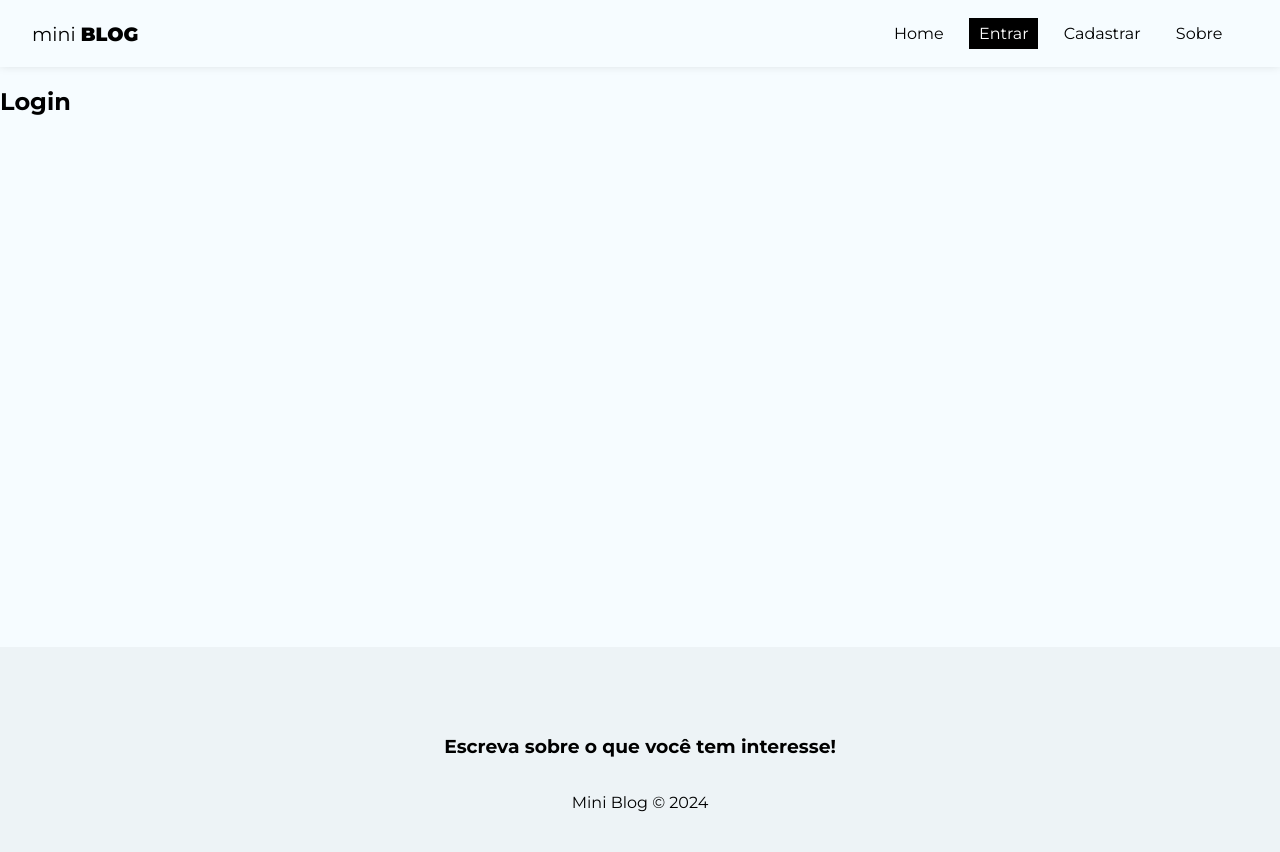
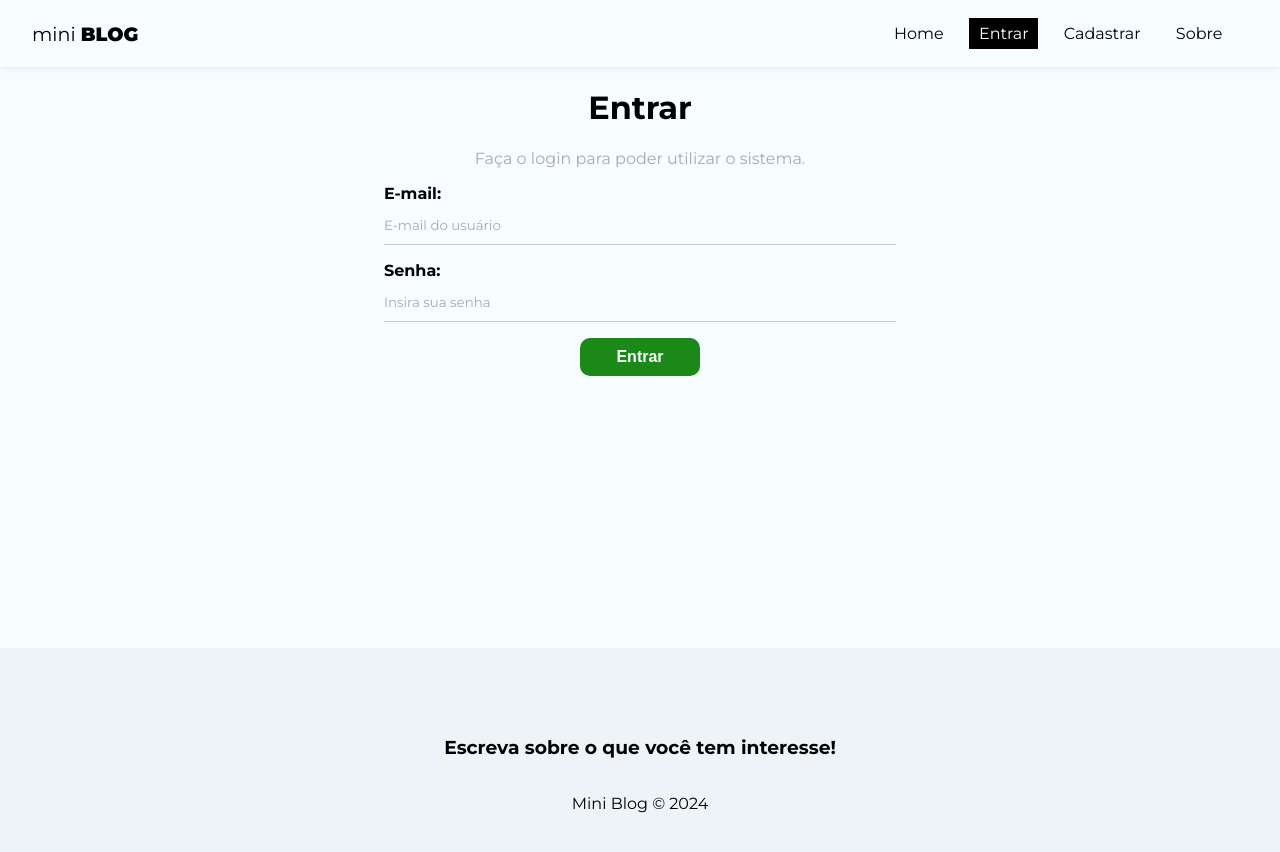
Before and after one commit to devpabloh/Projeto_miniBlog_react, a React (Create React App) app in the folder miniblog/: page /login in a window 1280 px wide. Shown: the top 852 px of the page. Built offline with nearby package versions, Linux system fonts and the light colour scheme; no server answers.

Commit message:
atualização

```diff
--- a/miniblog/src/App.js
+++ b/miniblog/src/App.js
@@ -51,10 +51,10 @@
           <Routes>
             <Route path='/' element={<Home/>}/>
             <Route path='/about' element={<About/>}/>
-            <Route path='/login' element={<Login/>}/>
-            <Route path='/register' element={<Register/>}/>
-            <Route path='/post/Createpost' element={<Createpost/>}/>
-            <Route path='/dashboard' element={<Dashboard/>}/>
+            <Route path='/login' element={!user? <Login/> : <Navigate to='/'/>}/>
+            <Route path='/register' element={!user? <Register/>:<Navigate to='/'/>}/>
+            <Route path='/post/Createpost' element={user ? <Createpost/>: <Navigate to='/login'/>}/>
+            <Route path='/dashboard' element={user ? <Dashboard/> : <Navigate to='/login'/>}/>
           </Routes>
         </div>
         <Footer/>
--- a/miniblog/src/components/NavBar.js
+++ b/miniblog/src/components/NavBar.js
@@ -8,6 +8,7 @@
 
 const NavBar = () => {
   const {user} = useAuthValue();
+  const {logout} = useAuthentication();
 
 
   return (
@@ -30,6 +31,11 @@
               </>
             )}
             <li><NavLink to="/about" className={({isActive})=> (isActive ? styles.active : "")}>Sobre</NavLink></li>
+            {user && (
+              <li>
+                <button onClick={logout}>Sair</button>
+              </li>
+            )}
         </ul>
     </nav>
   )
--- a/miniblog/src/firebase/config.js
+++ b/miniblog/src/firebase/config.js
@@ -1,6 +1,8 @@
 
 import { initializeApp } from "firebase/app";
 import { getFirestore } from "firebase/firestore";
+
+
 
 const firebaseConfig = {
   apiKey: "AIzaSyDoOYA2cuDy7hK1R-UDF3j_6DPtjbeHlV4",
--- a/miniblog/src/hooks/useAuthentication.js
+++ b/miniblog/src/hooks/useAuthentication.js
@@ -24,6 +24,7 @@
       }
     }
 
+    // register
     const createUser = async (data) => {
         checkIfIsCancelled();
 
@@ -60,6 +61,43 @@
     }
 };
 
+  const logout = () =>{
+
+    checkIfIsCancelled();
+
+    signOut(auth);
+  }
+
+  // login - sign in
+  const login = async (data) => {
+    checkIfIsCancelled();
+
+    setLoading(true);
+    setError(false);
+
+    try {
+      await signInWithEmailAndPassword(auth, data.email, data.password);
+    } catch (error) {
+
+      console.log(error.message);
+      console.log(typeof error.message);
+      console.log(error.message.includes("user-not"));
+
+      let systemErrorMessage;
+
+      if (error.message.includes("user-not-found")) {
+        systemErrorMessage = "Usuário não encontrado.";
+      } else if (error.message.includes("wrong-password")) {
+        systemErrorMessage = "Senha incorreta.";
+      } else {
+        systemErrorMessage = "Ocorreu um erro, por favor tenta mais tarde.";
+      }
+
+      setError(systemErrorMessage);
+      setLoading(false);
+    }
+  };
+
   useEffect(() => {
     return () => setCancelled(true);
   }, []);
@@ -69,5 +107,7 @@
     createUser,
     error,
     loading,
+    logout,
+    login,
   };
 };
--- a/miniblog/src/pages/About/About.js
+++ b/miniblog/src/pages/About/About.js
@@ -1,8 +1,14 @@
+import { Link } from "react-router-dom";
+import styles from "../About/About.module.css"
+
 const About = () => {
   return (
-    <div>
-        <h1>About</h1>
+    <div className={styles.about}>
+        <h2>Sobre o Mini <span>Blog</span></h2>
+        <p>Este projeto consiste em um blog feito com React no front-end e Firebase no back-end.</p>
+        <Link to='/post/Createpost' className="btn">Criar post</Link>
     </div>
+
   );
 };
 
--- a/miniblog/src/pages/About/About.module.css
+++ b/miniblog/src/pages/About/About.module.css
@@ -0,0 +1,18 @@
+.about{
+    text-align: center;
+    display: flex;
+    flex-direction: column;
+    align-items: center;
+
+}
+
+.about p{
+    color: #aaa;
+    margin-bottom: 2em;
+}
+
+.about a{
+    display: block;
+    margin-top: 15px;
+    padding: 10px 15px;
+}
--- a/miniblog/src/pages/Login/Login.js
+++ b/miniblog/src/pages/Login/Login.js
@@ -1,9 +1,60 @@
 import styles from "../Login/Login.module.css";
 
+import { useEffect, useState } from "react";
+import { useAuthentication } from "../../hooks/useAuthentication";
+
 const Login = () => {
+  const [email, setEmail] = useState("");
+  const [password, setPassword] = useState("");
+  const [error, setError] = useState("")
+
+  const { login, error: authError, loading } = useAuthentication();
+
+  const handleSubmit = async (e)=>{
+    e.preventDefault();
+
+    setError("");
+
+    const user = {
+      email,
+      password,
+    };
+
+    const res = await login(user);
+    console.log(res);
+  };
+
+  useEffect(()=>{
+    if(authError){
+      setError(authError)
+    }
+  }, [authError])
+
   return (
-    <div>
-        <h2>Login</h2>
+    <div className={styles.login}>
+        <h1>Entrar</h1>
+        <p>Faça o login para poder utilizar o sistema.</p>
+
+        <form onSubmit={handleSubmit}>
+
+          <label>
+            <span>E-mail:</span>
+            <input type="email" name="email" required placeholder="E-mail do usuário" value={email} onChange={(e)=>setEmail(e.target.value)} />
+          </label>
+
+          <label>
+            <span>Senha:</span>
+            <input type="password" name="password" required placeholder="Insira sua senha" value={password} onChange={(e)=>setPassword(e.target.value)}/>
+          </label>
+
+          {!loading && <button className="btn">Entrar</button>}
+        {loading && (
+          <button className="btn" disabled>
+            Aguarde...
+          </button>
+        )}
+        {error && <p className="error">{error}</p>}
+        </form>
     </div>
   )
 }
--- a/miniblog/src/pages/Login/Login.module.css
+++ b/miniblog/src/pages/Login/Login.module.css
@@ -0,0 +1,7 @@
+.login{
+    text-align: center;
+}
+
+.login p{
+    color: #aaa;
+}
```
Lines whose indentation alone changed are shown as unchanged.
